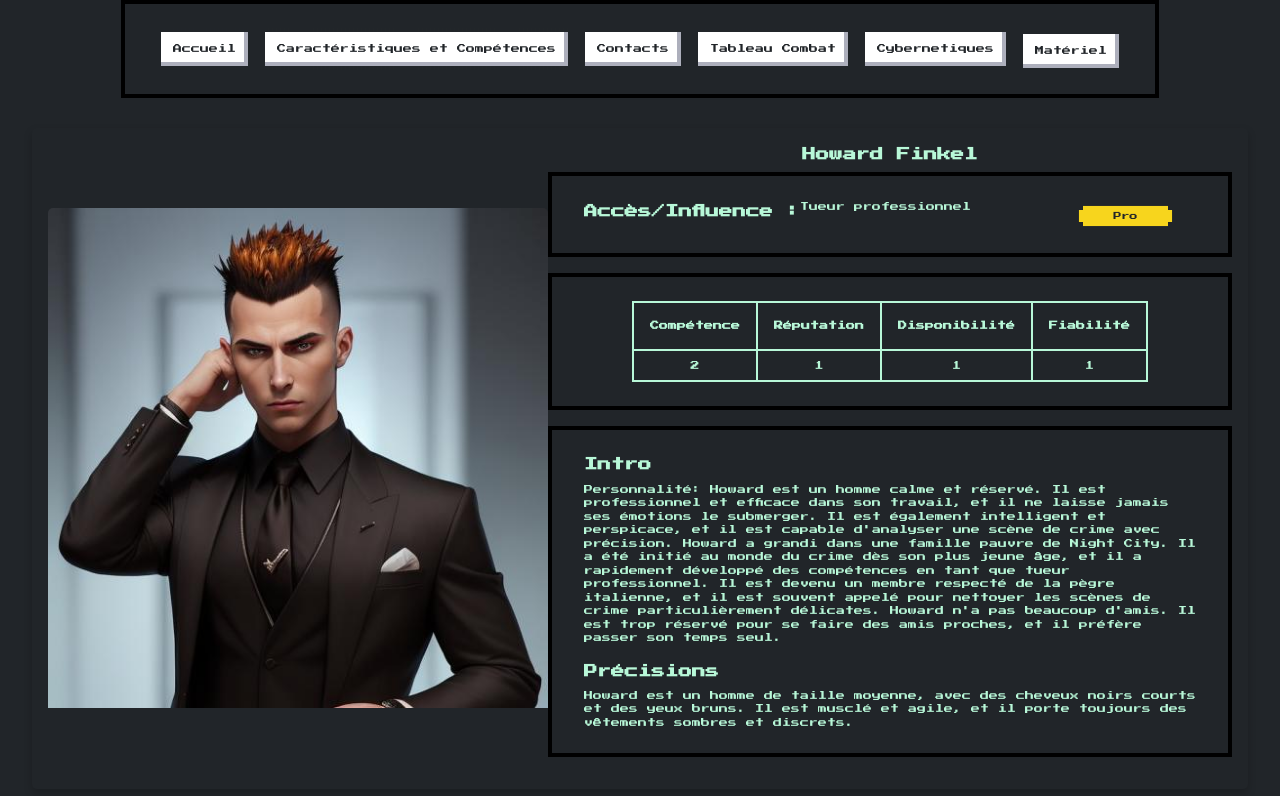
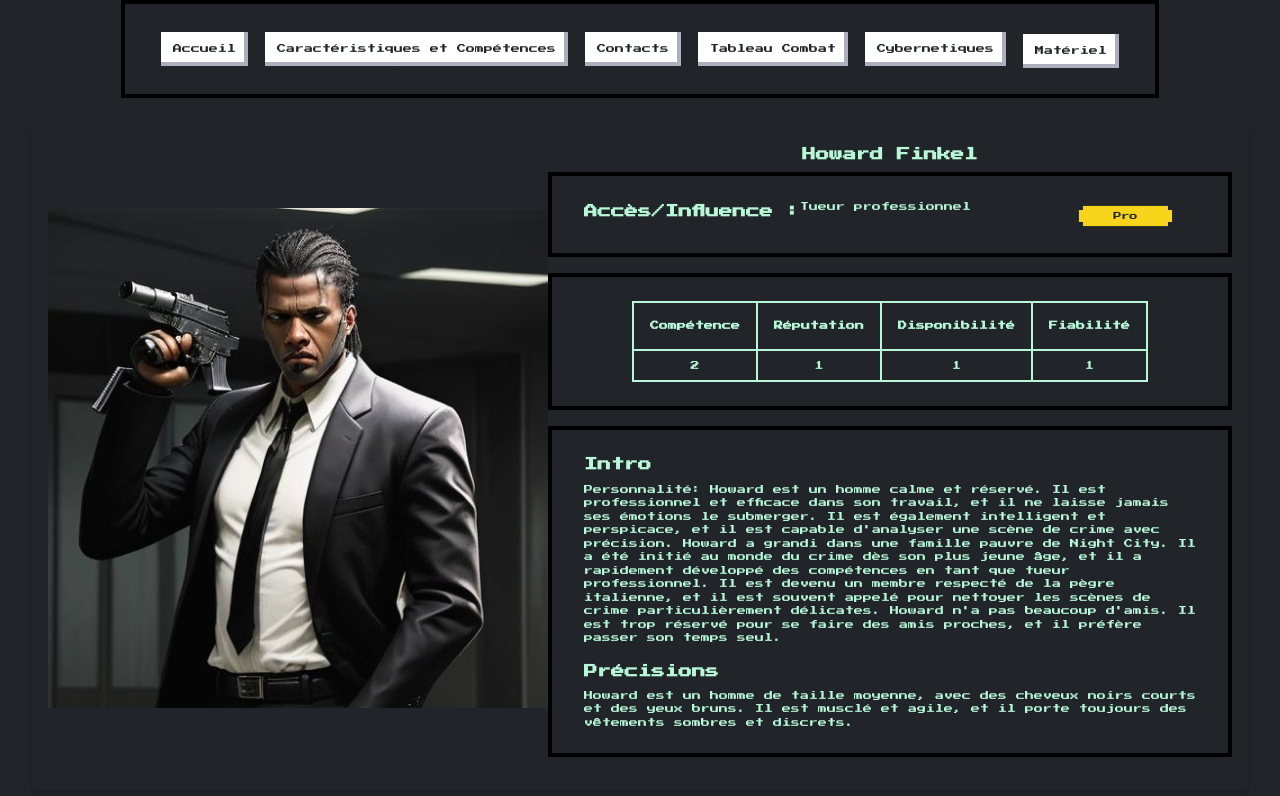
Before and after one commit to S4ji/Cyberpunk2099, a website: page contacts/HowardFinkel(Tueurpro).html in a window 1280 px wide. Drawn offline with nearby package versions, Linux system fonts and the light colour scheme.

Commit message:
first commit

```diff
--- a/contacts/HowardFinkel(Tueurpro).html
+++ b/contacts/HowardFinkel(Tueurpro).html
@@ -33,7 +33,7 @@
             <a class="nes-btn" href="../equipements.html">Matériel</a>
         </header>
         <div class="card">
-            <img src="../img/huntermoreaux.jpg" alt="Avatar" />
+            <img src="../img/HowardFinkel.jpg" alt="Avatar" />
             <section class="container">
                 <h1>Howard Finkel</h1>
                 <div class="nes-container">
```
